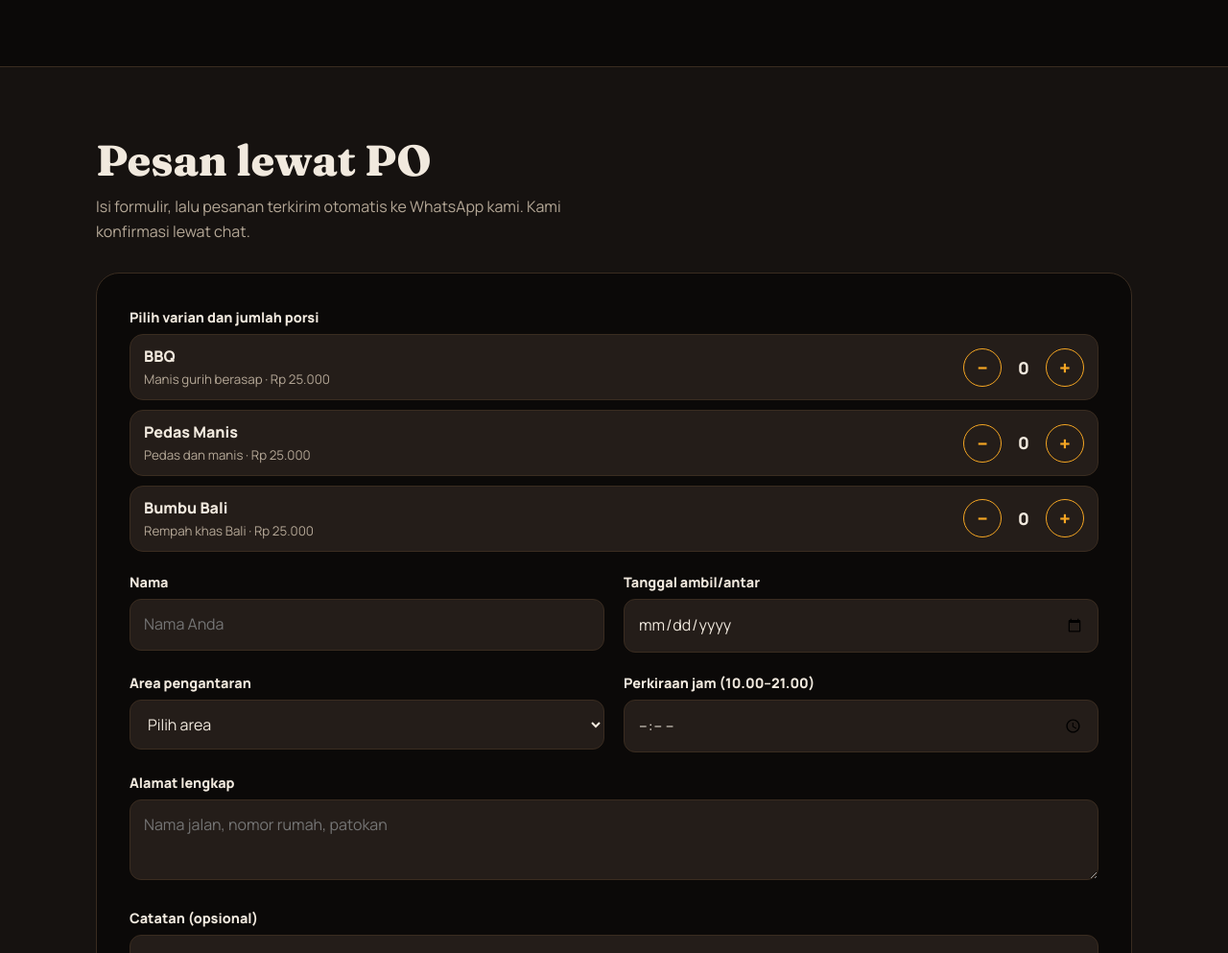
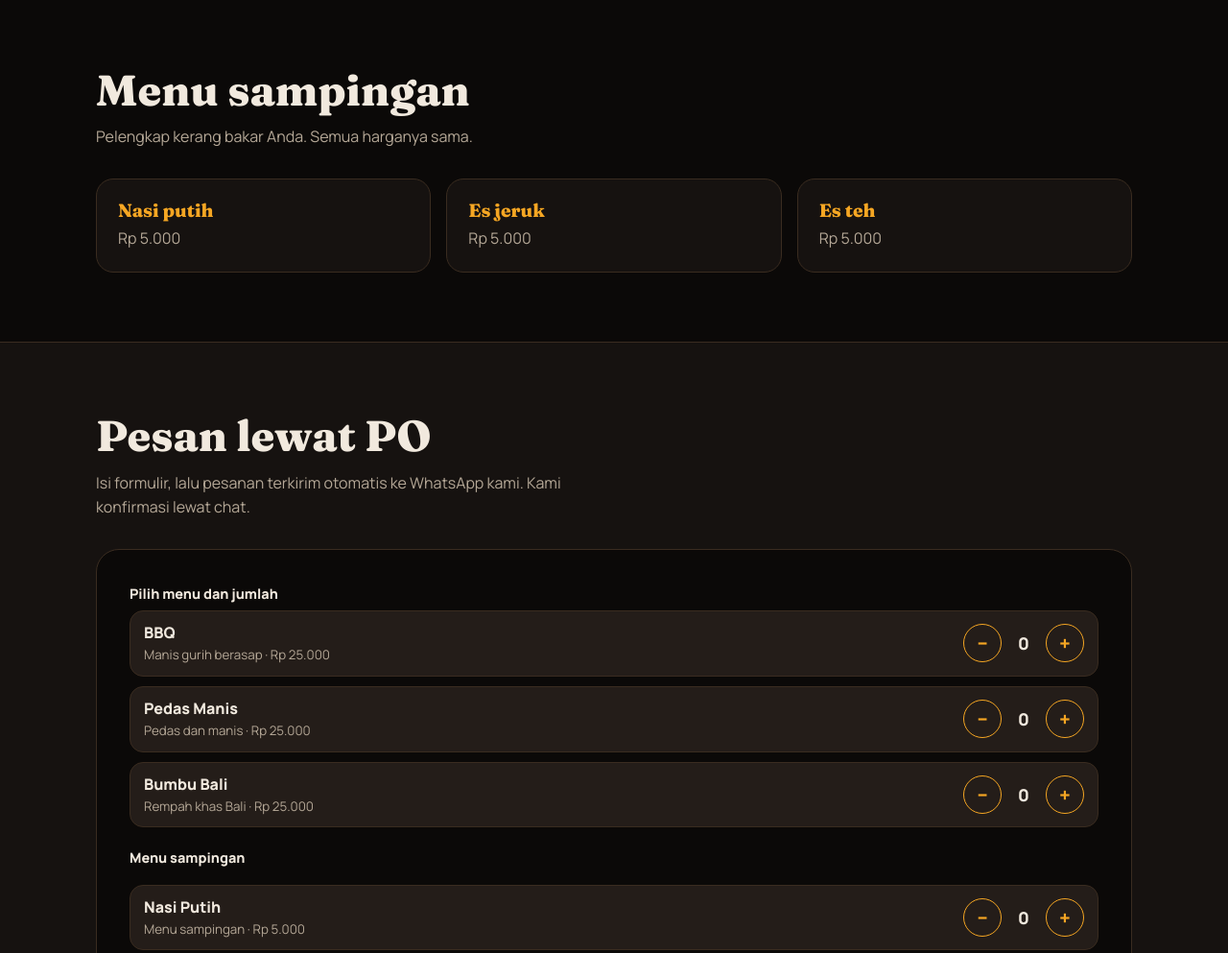
Before and after one commit to seafoodcorner26-sudo/dapur-bumbu-laut, a plain HTML site: page index.html in a window 1280 px wide. Shown: the part 1853-2846 px from the top of the page at 96% size. Drawn offline with Linux system fonts and the light colour scheme.

Commit message:
Add files via upload

```diff
--- a/index.html
+++ b/index.html
@@ -106,6 +106,7 @@ textarea{min-height:84px;resize:vertical}
 
 /* INFO */
 .info{display:grid;gap:16px;margin-top:30px}
+.side{padding-top:0}
 .info div{border:1px solid var(--line);border-radius:18px;padding:22px;background:var(--char)}
 .info h3{font-size:1.2rem;color:var(--gold);margin-bottom:6px}
 .info p{color:var(--mute)}
@@ -187,6 +188,18 @@ footer img{width:72px;height:72px;border-radius:50%;margin:0 auto 12px}
   </div>
 </section>
 
+<section class="side">
+  <div class="wrap">
+    <h2>Menu sampingan</h2>
+    <p class="lead">Pelengkap kerang bakar Anda. Semua harganya sama.</p>
+    <div class="info">
+      <div><h3>Nasi putih</h3><p>Rp 5.000</p></div>
+      <div><h3>Es jeruk</h3><p>Rp 5.000</p></div>
+      <div><h3>Es teh</h3><p>Rp 5.000</p></div>
+    </div>
+  </div>
+</section>
+
 <section class="order" id="pesan">
   <div class="wrap">
     <h2>Pesan lewat PO</h2>
@@ -194,7 +207,7 @@ footer img{width:72px;height:72px;border-radius:50%;margin:0 auto 12px}
 
     <form id="orderForm" novalidate>
       <div>
-        <span class="lbl">Pilih varian dan jumlah porsi</span>
+        <span class="lbl">Pilih menu dan jumlah</span>
         <div class="items" id="items"></div>
       </div>
       <div class="row2">
@@ -245,39 +258,46 @@ footer img{width:72px;height:72px;border-radius:50%;margin:0 auto 12px}
 
 <script>
 (function(){
-  var WA='6282326389868', PRICE=25000;
-  var flavors=['BBQ','Pedas Manis','Bumbu Bali'];
-  var desc=['Manis gurih berasap','Pedas dan manis','Rempah khas Bali'];
-  var qty=[0,0,0];
+  var WA='6282326389868';
+  var menu=[
+    {n:'BBQ',k:'Kerang Bakar BBQ',p:25000,d:'Manis gurih berasap'},
+    {n:'Pedas Manis',k:'Kerang Bakar Pedas Manis',p:25000,d:'Pedas dan manis'},
+    {n:'Bumbu Bali',k:'Kerang Bakar Bumbu Bali',p:25000,d:'Rempah khas Bali'},
+    {n:'Nasi Putih',k:'Nasi Putih',p:5000,d:'Menu sampingan'},
+    {n:'Es Jeruk',k:'Es Jeruk',p:5000,d:'Menu sampingan'},
+    {n:'Es Teh',k:'Es Teh',p:5000,d:'Menu sampingan'}
+  ];
+  var qty=menu.map(function(){return 0});
   var rp=function(n){return 'Rp '+n.toString().replace(/\B(?=(\d{3})+(?!\d))/g,'.')};
 
   // Item stepper
   var box=document.getElementById('items');
-  flavors.forEach(function(f,i){
+  menu.forEach(function(m,i){
+    if(i===3){var h=document.createElement('span');h.className='lbl';h.style.marginTop='10px';h.textContent='Menu sampingan';box.appendChild(h)}
     var el=document.createElement('div');el.className='item';
-    el.innerHTML='<span>'+f+'<small>'+desc[i]+' · '+rp(PRICE)+'</small></span>'+
-      '<div class="step"><button type="button" aria-label="Kurangi '+f+'">−</button><output id="q'+i+'">0</output><button type="button" aria-label="Tambah '+f+'">+</button></div>';
+    el.innerHTML='<span>'+m.n+'<small>'+m.d+' · '+rp(m.p)+'</small></span>'+
+      '<div class="step"><button type="button" aria-label="Kurangi '+m.n+'">−</button><output id="q'+i+'">0</output><button type="button" aria-label="Tambah '+m.n+'">+</button></div>';
     var b=el.querySelectorAll('button');
     b[0].onclick=function(){set(i,-1)};b[1].onclick=function(){set(i,1)};
     box.appendChild(el);
   });
   function set(i,d){qty[i]=Math.max(0,Math.min(99,qty[i]+d));document.getElementById('q'+i).textContent=qty[i];total();}
-  function total(){var t=qty.reduce(function(a,b){return a+b},0);document.getElementById('total').textContent=rp(t*PRICE);return t;}
+  function total(){var t=0;menu.forEach(function(m,i){t+=qty[i]*m.p});document.getElementById('total').textContent=rp(t);return t;}
 
   // Kirim ke WhatsApp
   document.getElementById('orderForm').addEventListener('submit',function(e){
     e.preventDefault();
     var v=function(id){return document.getElementById(id).value.trim()};
     var err=document.getElementById('err');
-    var n=total();
-    if(!n){err.textContent='Pilih minimal 1 porsi.';return}
+    var sum=total();
+    if(!sum){err.textContent='Pilih minimal 1 menu.';return}
     if(!v('nama')){err.textContent='Isi nama Anda.';document.getElementById('nama').focus();return}
     if(!v('area')){err.textContent='Pilih area pengantaran.';return}
     if(!v('alamat')){err.textContent='Isi alamat lengkap.';document.getElementById('alamat').focus();return}
     err.textContent='';
     var lines=['Halo Dapur Bumbu Laut, saya mau pesan (PO):',''];
-    flavors.forEach(function(f,i){if(qty[i])lines.push('• Kerang Bakar '+f+' x '+qty[i])});
-    lines.push('','Total: '+rp(n*PRICE)+' (promo Rp 25.000/porsi)','',
+    menu.forEach(function(m,i){if(qty[i])lines.push('• '+m.k+' x '+qty[i])});
+    lines.push('','Total: '+rp(sum),'',
       'Nama: '+v('nama'),'Area: '+v('area'),'Alamat: '+v('alamat'));
     if(v('tgl')){var p=v('tgl').split('-');lines.push('Tanggal: '+p[2]+'/'+p[1]+'/'+p[0])}
     if(v('jam'))lines.push('Jam: '+v('jam'));
```
